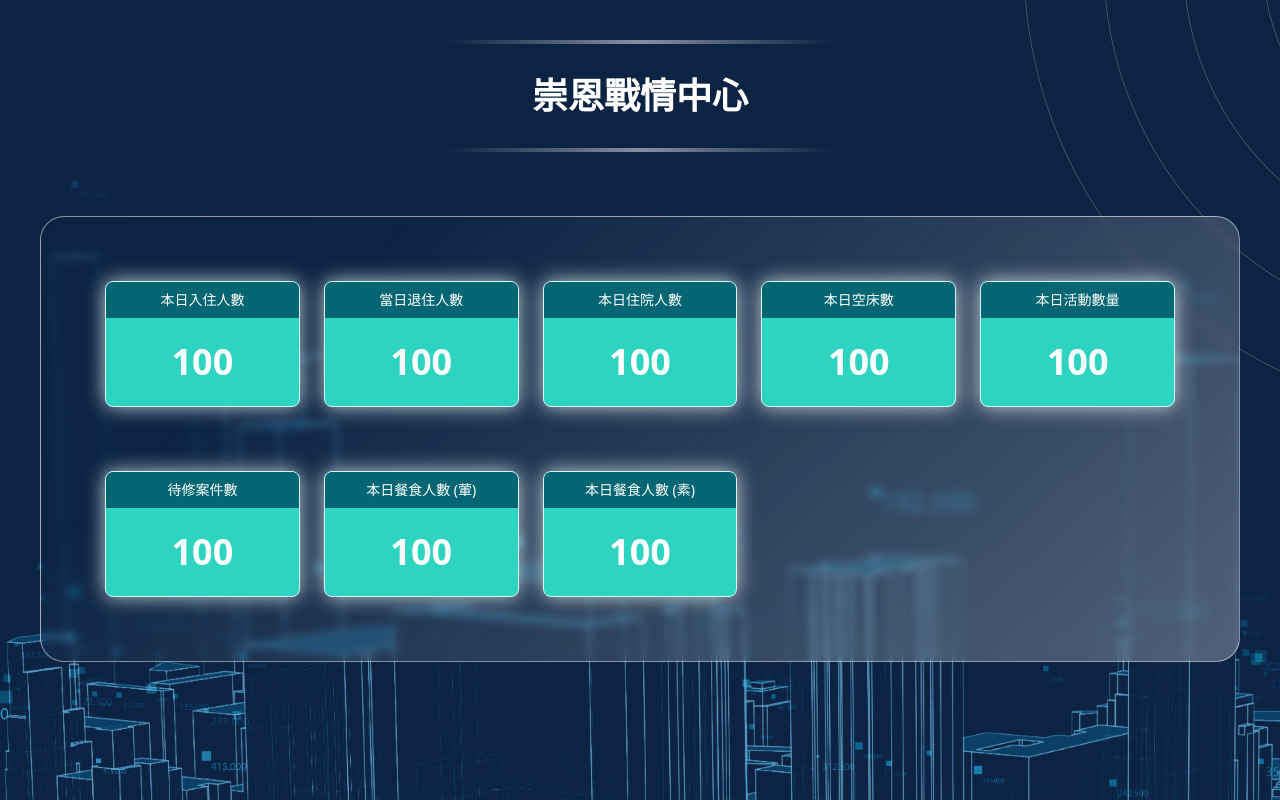
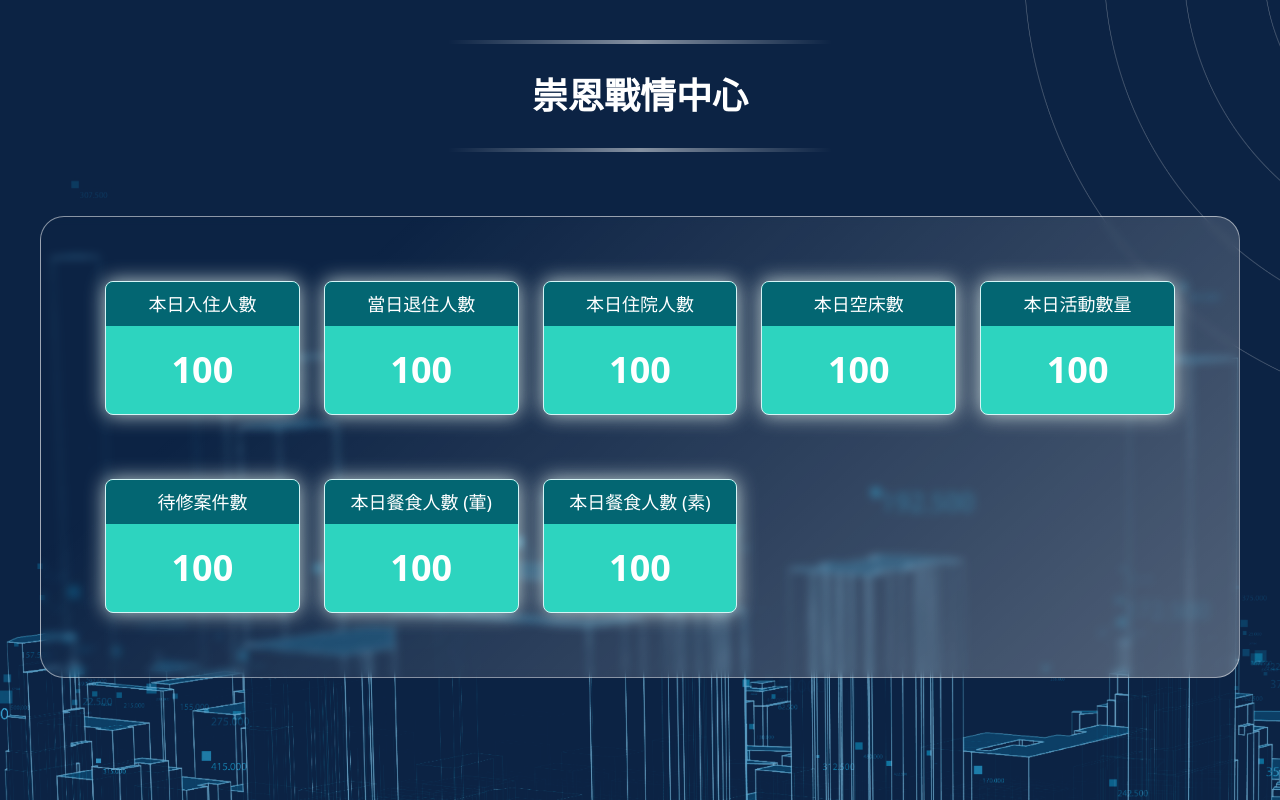
Before and after one commit to tinaaa071/chongen, a website: page index.html in a window 1280 px wide. Drawn offline with nearby package versions, Linux system fonts and the light colour scheme; a web font is replaced by a local one.

Commit message:
style: font size

```diff
--- a/index.html
+++ b/index.html
@@ -25,35 +25,35 @@
     <div class="overflow-y-auto p-16 mx-auto max-w-7xl rounded-3xl border backdrop-blur-sm border-white/50" style="background: linear-gradient(318deg, rgba(255, 255, 255, 0.30) -5.84%, rgba(255, 255, 255, 0.00) 78.59%); max-height: calc(100vh - 20rem);">
         <div class="grid grid-cols-5 gap-x-6 gap-y-16">
             <a href="dist/form1.html" class="overflow-hidden rounded-lg border border-teal-100 transition-shadow duration-100 ease-in-out shadow-[0px_0px_20px_0px_rgba(236,253,245,0.80)]" style="background: var(--Teal-400, #2DD4BF);">
-              <div class="px-4 py-2 text-sm font-medium text-center bg-teal-700">本日入住人數</div>
+              <div class="px-4 py-2 text-lg font-medium text-center bg-teal-700">本日入住人數</div>
                 <div class="px-4 py-6 text-4xl font-bold text-center">100</div>
             </a>
             <a href="dist/form1.html" class="overflow-hidden rounded-lg border border-teal-100 transition-shadow duration-100 ease-in-out shadow-[0px_0px_20px_0px_rgba(236,253,245,0.80)]" style="background: var(--Teal-400, #2DD4BF);">
-                <div class="px-4 py-2 text-sm font-medium text-center bg-teal-700">當日退住人數</div>
+                <div class="px-4 py-2 text-lg font-medium text-center bg-teal-700">當日退住人數</div>
                 <div class="px-4 py-6 text-4xl font-bold text-center">100</div>
             </a>
             <a href="dist/form1.html" class="overflow-hidden rounded-lg border border-teal-100 transition-shadow duration-100 ease-in-out shadow-[0px_0px_20px_0px_rgba(236,253,245,0.80)]" style="background: var(--Teal-400, #2DD4BF);">
-                <div class="px-4 py-2 text-sm font-medium text-center bg-teal-700">本日住院人數</div>
+                <div class="px-4 py-2 text-lg font-medium text-center bg-teal-700">本日住院人數</div>
                 <div class="px-4 py-6 text-4xl font-bold text-center">100</div>
             </a>
             <a href="dist/form1.html" class="overflow-hidden rounded-lg border border-teal-100 transition-shadow duration-100 ease-in-out shadow-[0px_0px_20px_0px_rgba(236,253,245,0.80)]" style="background: var(--Teal-400, #2DD4BF);">
-                <div class="px-4 py-2 text-sm font-medium text-center bg-teal-700">本日空床數</div>
+                <div class="px-4 py-2 text-lg font-medium text-center bg-teal-700">本日空床數</div>
                 <div class="px-4 py-6 text-4xl font-bold text-center">100</div>
             </a>
             <a href="dist/form1.html" class="overflow-hidden rounded-lg border border-teal-100 transition-shadow duration-100 ease-in-out shadow-[0px_0px_20px_0px_rgba(236,253,245,0.80)]" style="background: var(--Teal-400, #2DD4BF);">
-                <div class="px-4 py-2 text-sm font-medium text-center bg-teal-700">本日活動數量</div>
+                <div class="px-4 py-2 text-lg font-medium text-center bg-teal-700">本日活動數量</div>
                 <div class="px-4 py-6 text-4xl font-bold text-center">100</div>
             </a>
             <a href="dist/form1.html" class="overflow-hidden rounded-lg border border-teal-100 transition-shadow duration-100 ease-in-out shadow-[0px_0px_20px_0px_rgba(236,253,245,0.80)]" style="background: var(--Teal-400, #2DD4BF);">
-                <div class="px-4 py-2 text-sm font-medium text-center bg-teal-700">待修案件數</div>
+                <div class="px-4 py-2 text-lg font-medium text-center bg-teal-700">待修案件數</div>
                 <div class="px-4 py-6 text-4xl font-bold text-center">100</div>
             </a>
             <a href="dist/form1.html" class="overflow-hidden rounded-lg border border-teal-100 transition-shadow duration-100 ease-in-out shadow-[0px_0px_20px_0px_rgba(236,253,245,0.80)]" style="background: var(--Teal-400, #2DD4BF);">
-                <div class="px-4 py-2 text-sm font-medium text-center bg-teal-700">本日餐食人數 (葷)</div>
+                <div class="px-4 py-2 text-lg font-medium text-center bg-teal-700">本日餐食人數 (葷)</div>
                 <div class="px-4 py-6 text-4xl font-bold text-center">100</div>
             </a>
             <a href="dist/form1.html" class="overflow-hidden rounded-lg border border-teal-100 transition-shadow duration-100 ease-in-out shadow-[0px_0px_20px_0px_rgba(236,253,245,0.80)]" style="background: var(--Teal-400, #2DD4BF);">
-                <div class="px-4 py-2 text-sm font-medium text-center bg-teal-700">本日餐食人數 (素)</div>
+                <div class="px-4 py-2 text-lg font-medium text-center bg-teal-700">本日餐食人數 (素)</div>
                 <div class="px-4 py-6 text-4xl font-bold text-center">100</div>
             </a>
         </div>
```
Also changed, not shown: ._index.html (deleted), ._output.css (deleted), dist/form1.html, output.css, 2 other files.
